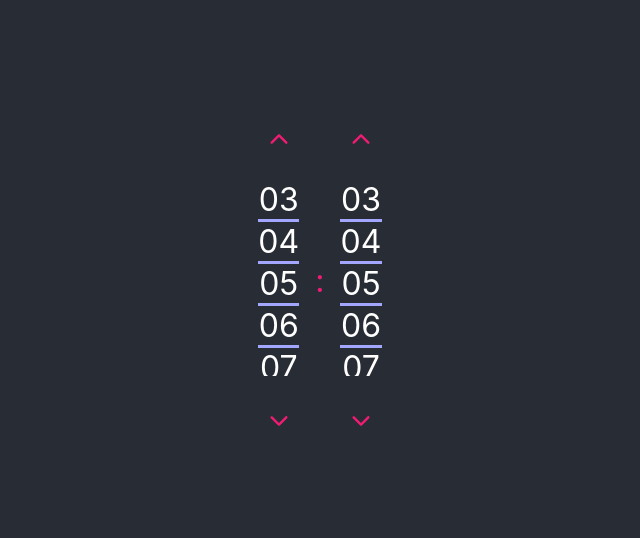
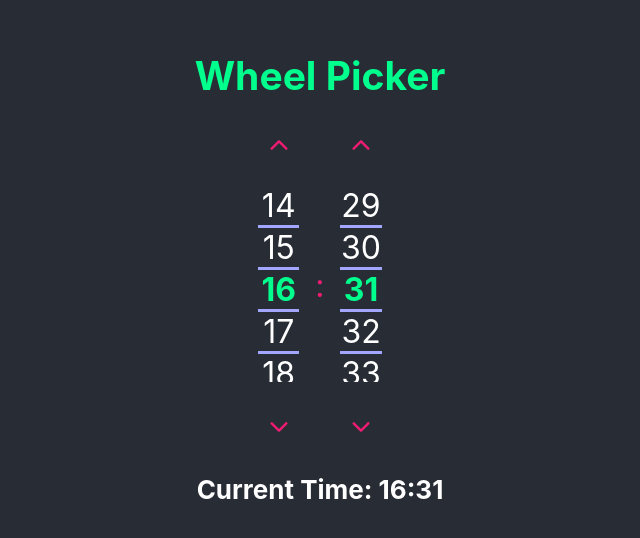
Before and after one commit to idanbachar/wheel-picker, a React (Create React App) app: page / in a window 1280 px wide. Shown: the part 120-658 px from the top of the page, without its empty margins (320-960 px from the left). Built offline with nearby package versions, Linux system fonts and the light colour scheme.

Commit message:
improvement and bugs fixes

```diff
--- a/public/index.html
+++ b/public/index.html
@@ -20,7 +20,7 @@
       work correctly both with client-side routing and a non-root public URL.
       Learn how to configure a non-root public URL by running `npm run build`.
     -->
-    <title>WheelPicker</title>
+    <title>Wheel Picker</title>
   </head>
   <body>
     <noscript>You need to enable JavaScript to run this app.</noscript>
--- a/src/App.css
+++ b/src/App.css
@@ -2,8 +2,13 @@
   background-color: #282c34;
   min-height: 100vh;
   display: flex;
+  align-items: center;
   flex-direction: column;
   justify-content: center;
   font-size: calc(10px + 2vmin);
   color: white;
 }
+
+.App-header h2 {
+  color: #00ff8d;
+}
--- a/src/App.tsx
+++ b/src/App.tsx
@@ -1,9 +1,10 @@
+import TimePickers from "./components/TimePickers/TimePickers";
 import "./App.css";
-import TimePickers from "./components/TimePickers/TimePickers";
 
 const App = () => {
   return (
     <div className="App-header">
+      <h2>Wheel Picker</h2>
       <TimePickers />
     </div>
   );
--- a/src/components/TimePickers/TimePickers.tsx
+++ b/src/components/TimePickers/TimePickers.tsx
@@ -1,29 +1,34 @@
-import { hours, minutes } from "../../data/time";
+import { hoursData, minutesData } from "../../data/time";
 import WheelPicker from "../WheelPicker/WheelPicker";
 import styles from "./timepickers.module.css";
+import { useState } from "react";
 
 const TimePickers: React.FC = () => {
+  const date = new Date();
+  const currentMinutes = date.getMinutes();
+  const currentHours = date.getHours();
+
+  const [hours, setHours] = useState(currentHours.toString());
+  const [minutes, setMinutes] = useState(currentMinutes.toString());
+
   return (
     <div>
       <div className={styles.timePickers}>
         <WheelPicker
-          defaultItemIndex={5}
-          items={hours}
+          defaultItemIndex={currentHours}
+          items={hoursData}
           name="hours"
-          onChange={(selectedItem) => {
-            console.log("selectedItem", selectedItem);
-          }}
+          onChange={setHours}
         />
         <span className={styles.colon}>:</span>
         <WheelPicker
-          defaultItemIndex={5}
-          items={minutes}
+          defaultItemIndex={currentMinutes}
+          items={minutesData}
           name="minutes"
-          onChange={(selectedItem) => {
-            console.log("selectedItem", selectedItem);
-          }}
+          onChange={setMinutes}
         />
       </div>
+      <h4>Current Time: {`${hours}:${minutes}`}</h4>
     </div>
   );
 };
--- a/src/components/WheelPicker/WheelPicker.tsx
+++ b/src/components/WheelPicker/WheelPicker.tsx
@@ -5,15 +5,17 @@ import {
   ScrollArrowDown,
   ScrollArrowUp,
   ScrollWheelToIndex,
+  SetHighlightColorForSelectedItem,
   StartListenForWheelPickerScoll,
 } from "../../services/wheelPickerService";
 import { IoIosArrowDown, IoIosArrowUp } from "react-icons/io";
+import { minutesData } from "../../data/time";
 
 const WheelPicker: React.FC<IWheelPicker> = (props) => {
   const {
     name,
-    items,
-    defaultItemIndex,
+    items = minutesData,
+    defaultItemIndex = 0,
     onChange,
     selectedColor,
     color,
@@ -21,19 +23,31 @@ const WheelPicker: React.FC<IWheelPicker> = (props) => {
     arrowsColor = "#f01c74",
   } = props;
   const wheelPickerRef = useRef<HTMLUListElement>(null);
+  const colorsProperties = {
+    selectedColor,
+    color,
+  };
 
   useEffect(() => {
-    ScrollWheelToIndex(defaultItemIndex || 0, wheelPickerRef.current!);
-    StartListenForWheelPickerScoll(wheelPickerRef.current!, onChange, {
-      selectedColor,
-      color,
-    });
+    ScrollWheelToIndex(defaultItemIndex, wheelPickerRef.current!);
+    StartListenForWheelPickerScoll(
+      wheelPickerRef.current!,
+      onChange,
+      colorsProperties
+    );
+    SetHighlightColorForSelectedItem(
+      defaultItemIndex,
+      wheelPickerRef.current!,
+      colorsProperties
+    );
   }, []);
 
   return (
     <div className={styles.wheelContainer}>
       {isArrows && (
         <IoIosArrowUp
+          role={"button"}
+          tabIndex={0}
           color={arrowsColor}
           className={styles.arrow}
           onClick={() => ScrollArrowDown(wheelPickerRef.current!)}
@@ -58,6 +72,8 @@ const WheelPicker: React.FC<IWheelPicker> = (props) => {
       </ul>
       {isArrows && (
         <IoIosArrowDown
+          role={"button"}
+          tabIndex={0}
           color={arrowsColor}
           className={styles.arrow}
           onClick={() => ScrollArrowUp(wheelPickerRef.current!)}
--- a/src/data/time.ts
+++ b/src/data/time.ts
@@ -1,4 +1,4 @@
-export const hours = [
+export const hoursData = [
   "00",
   "01",
   "02",
@@ -25,7 +25,7 @@ export const hours = [
   "23",
 ];
 
-export const minutes = [
+export const minutesData = [
   "00",
   "01",
   "02",
--- a/src/index.tsx
+++ b/src/index.tsx
@@ -1,8 +1,7 @@
-import React from "react";
 import ReactDOM from "react-dom/client";
-import "./index.css";
 import reportWebVitals from "./reportWebVitals";
 import App from "./App";
+import "./index.css";
 
 const root = ReactDOM.createRoot(
   document.getElementById("root") as HTMLElement
--- a/src/interfaces/IWheelPicker.ts
+++ b/src/interfaces/IWheelPicker.ts
@@ -1,6 +1,6 @@
 export interface IWheelPicker {
   name: string;
-  items: string[];
+  items?: string[];
   defaultItemIndex?: number;
   color?: string;
   selectedColor?: string;
--- a/src/services/wheelPickerService.ts
+++ b/src/services/wheelPickerService.ts
@@ -19,20 +19,22 @@ export const StartListenForWheelPickerScoll = (
   wheelPickerContainer?.addEventListener("scroll", function () {
     const itemHeight = getCurrentItemHeight(wheelPickerContainer);
     const index = Math.round(wheelPickerContainer.scrollTop / itemHeight);
-    setHighlightColorForSelectedItem(
+    SetHighlightColorForSelectedItem(
       index,
       wheelPickerContainer,
       colorsProperties
     );
     clearTimeout(debounceTimer);
     debounceTimer = setTimeout(() => {
+      const itemValue = (wheelPickerContainer.children[index] as HTMLElement)
+        .innerText;
       ScrollWheelToIndex(index, wheelPickerContainer);
-      onChange && onChange(index.toString());
+      onChange && onChange(itemValue);
     }, 250);
   });
 };
 
-const setHighlightColorForSelectedItem = (
+export const SetHighlightColorForSelectedItem = (
   itemIndex: number,
   wheelPickerContainer: HTMLUListElement,
   colorsProperties?: {
```
Also changed, not shown: public/manifest.json.
